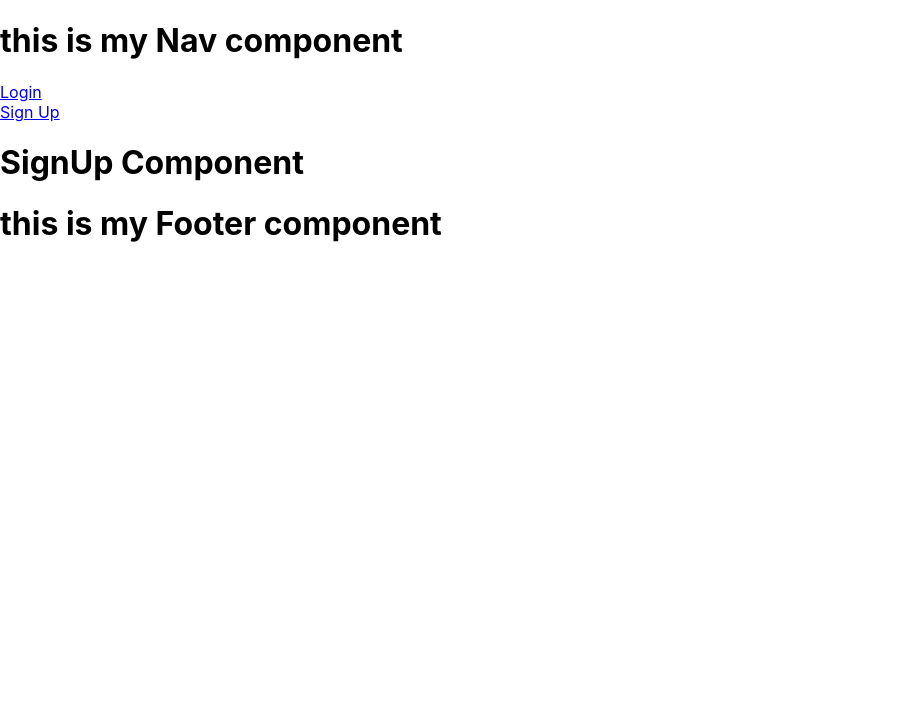
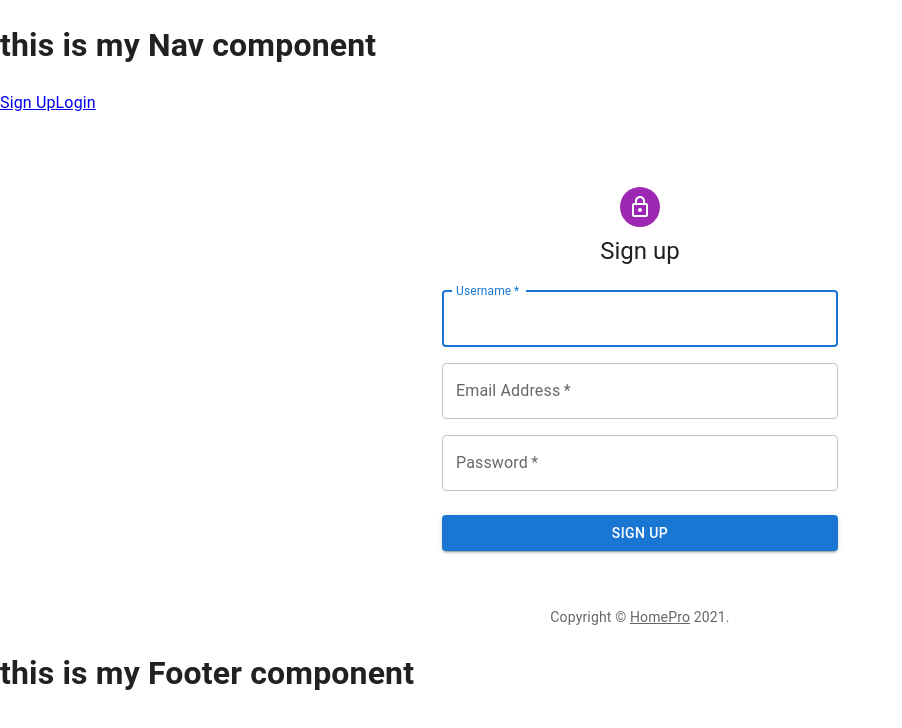
Before and after one commit to eileen813/homepro, a React (Create React App) app in the folder client/: page /sign-up in a window 1280 px wide. Shown: the top 728 px of the page, without its empty margins (0-902 px from the left). Built offline with nearby package versions, Linux system fonts and the light colour scheme.

Commit message:
successfull signin, logout, and signup functionality with keeping username in nav is signed in for 24 hours.

```diff
--- a/client/src/App.js
+++ b/client/src/App.js
@@ -2,27 +2,53 @@ import "./App.css";
 import Layout from "./components/Layout/Layout";
 import Login from "./screens/Login/Login";
 import SignUp from "./screens/SignUp/SignUp";
-import { Switch, Route } from "react-router-dom";
-import { loginUser } from "./services/auth";
-import { useState } from "react";
+import { Switch, Route, useHistory } from "react-router-dom";
+import {
+  loginUser,
+  registerUser,
+  verifyUser,
+  removeToken,
+} from "./services/auth";
+import { useState, useEffect } from "react";
 
 function App() {
   const [currentUser, setCurrentUser] = useState(null);
+  const history = useHistory();
+
+  useEffect(() => {
+    const handleVerify = async () => {
+      const userData = await verifyUser();
+      setCurrentUser(userData);
+    };
+    handleVerify();
+  }, []);
 
   const handleLogin = async (loginData) => {
     const userData = await loginUser(loginData);
     setCurrentUser(userData);
+    history.push("/");
+  };
+
+  const handleRegister = async (registerData) => {
+    const userData = await registerUser(registerData);
+    setCurrentUser(userData);
+    history.push("/");
+  };
+
+  const handleLogout = () => {
+    setCurrentUser(null);
+    localStorage.removeItem("authToken");
   };
 
   return (
     <div className="App">
-      <Layout>
+      <Layout currentUser={currentUser}>
         <Switch>
           <Route path="/login">
             <Login handleLogin={handleLogin} />
           </Route>
           <Route path="/sign-up">
-            <SignUp />
+            <SignUp handleRegister={handleRegister} />
           </Route>
         </Switch>
       </Layout>
--- a/client/src/components/Layout/Layout.jsx
+++ b/client/src/components/Layout/Layout.jsx
@@ -4,7 +4,7 @@ import Footer from "../Footer/Footer";
 export default function Layout(props) {
   return (
     <div className="layout">
-      <Nav user={props.user} />
+      <Nav currentUser={props.currentUser} />
       <div className="layout-children">{props.children}</div>
       <Footer />
     </div>
--- a/client/src/components/Nav/Nav.jsx
+++ b/client/src/components/Nav/Nav.jsx
@@ -1,12 +1,24 @@
 import { Link } from "react-router-dom";
 
-export default function Nav() {
+export default function Nav(props) {
   return (
     <div>
       <h1>this is my Nav component</h1>
+      {props.currentUser ? (
+        <div>
+          <p>{props.currentUser.username}</p>
+          <button>Logout</button>
+        </div>
+      ) : (
+        <Link to="/sign-up">Sign Up</Link>
+      )}
       <Link to="/login">Login</Link>
-      <br />
-      <Link to="/sign-up">Sign Up</Link>
+      {props.currentUser && (
+        <div>
+          <Link to="/projects">Projects</Link>
+          <Link to="/categories">Categories</Link>
+        </div>
+      )}
     </div>
   );
 }
--- a/client/src/screens/Login/Login.jsx
+++ b/client/src/screens/Login/Login.jsx
@@ -21,7 +21,7 @@ function Copyright(props) {
       {...props}
     >
       {"Copyright © "}
-      <Link color="inherit" href="https://material-ui.com/">
+      <Link color="inherit" href="https://home-pro.netlify.app/">
         HomePro
       </Link>{" "}
       {new Date().getFullYear()}
--- a/client/src/screens/SignUp/SignUp.jsx
+++ b/client/src/screens/SignUp/SignUp.jsx
@@ -1,9 +1,136 @@
 import React from "react";
+import Avatar from "@mui/material/Avatar";
+import Button from "@mui/material/Button";
+import CssBaseline from "@mui/material/CssBaseline";
+import TextField from "@mui/material/TextField";
+import FormControlLabel from "@mui/material/FormControlLabel";
+import Checkbox from "@mui/material/Checkbox";
+import Link from "@mui/material/Link";
+import Grid from "@mui/material/Grid";
+import Box from "@mui/material/Box";
+import LockOutlinedIcon from "@mui/icons-material/LockOutlined";
+import Typography from "@mui/material/Typography";
+import Container from "@mui/material/Container";
+import { createTheme, ThemeProvider } from "@mui/material/styles";
+import { useState } from "react";
 
-export default function SignUp() {
+function Copyright(props) {
   return (
-    <div>
-      <h1>SignUp Component</h1>
-    </div>
+    <Typography
+      variant="body2"
+      color="text.secondary"
+      align="center"
+      {...props}
+    >
+      {"Copyright © "}
+      <Link color="inherit" href="https://home-pro.netlify.app/">
+        HomePro
+      </Link>{" "}
+      {new Date().getFullYear()}
+      {"."}
+    </Typography>
   );
 }
+
+const theme = createTheme();
+
+export default function SignUp(props) {
+  const [formData, setFormData] = useState({
+    username: "",
+    email: "",
+    password: "",
+  });
+
+  const handleChange = (e) => {
+    const { name, value } = e.target;
+    setFormData((prevState) => ({
+      ...prevState,
+      [name]: value,
+    }));
+  };
+
+  return (
+    <ThemeProvider theme={theme}>
+      <Container component="main" maxWidth="xs">
+        <CssBaseline />
+        <Box
+          sx={{
+            marginTop: 8,
+            display: "flex",
+            flexDirection: "column",
+            alignItems: "center",
+          }}
+        >
+          <Avatar sx={{ m: 1, bgcolor: "secondary.main" }}>
+            <LockOutlinedIcon />
+          </Avatar>
+          <Typography component="h1" variant="h5">
+            Sign up
+          </Typography>
+          <Box
+            component="form"
+            noValidate
+            onSubmit={(e) => {
+              // this is an anonymous arrow function giving it data.
+              // it's the same as making a handleSubmit function above.
+              e.preventDefault();
+              props.handleRegister(formData);
+            }}
+            sx={{ mt: 3 }}
+          >
+            <Grid container spacing={2}>
+              <Grid item xs={12}>
+                <TextField
+                  autoComplete="username"
+                  required
+                  fullWidth
+                  id="username"
+                  label="Username"
+                  name="username"
+                  value={formData.username}
+                  onChange={handleChange}
+                  autoFocus
+                />
+              </Grid>
+              <Grid item xs={12}>
+                <TextField
+                  required
+                  fullWidth
+                  id="email"
+                  label="Email Address"
+                  name="email"
+                  autoComplete="email"
+                  value={formData.email}
+                  onChange={handleChange}
+                />
+              </Grid>
+              <Grid item xs={12}>
+                <TextField
+                  required
+                  fullWidth
+                  name="password"
+                  label="Password"
+                  type="password"
+                  id="password"
+                  autoComplete="new-password"
+                  value={formData.password}
+                  onChange={handleChange}
+                />
+              </Grid>
+            </Grid>
+            <Button
+              type="submit"
+              fullWidth
+              variant="contained"
+              sx={{ mt: 3, mb: 2 }}
+            >
+              Sign Up
+            </Button>
+            <Grid container justifyContent="flex-end"></Grid>
+          </Box>
+        </Box>
+        <Copyright sx={{ mt: 5 }} />
+      </Container>
+    </ThemeProvider>
+  );
+}
--- a/client/src/services/auth.js
+++ b/client/src/services/auth.js
@@ -6,3 +6,24 @@ export const loginUser = async (loginData) => {
   api.defaults.headers.common.authorization = `Bearer ${resp.data.token}`;
   return resp.data.user;
 };
+
+export const registerUser = async (registerData) => {
+  const resp = await api.post("/users", { user: registerData });
+  localStorage.setItem("authToken", resp.data.token);
+  api.defaults.headers.common.authorization = `Bearer ${resp.data.token}`;
+  return resp.data.user;
+};
+
+export const verifyUser = async () => {
+  const token = localStorage.getItem("authToken");
+  if (token) {
+    api.defaults.headers.common.authorization = `Bearer ${token}`;
+    const resp = await api.get("/auth/verify");
+    return resp.data;
+  }
+  return null;
+};
+
+export const removeToken = () => {
+  api.defaults.headers.common.authorization = null;
+};
```
